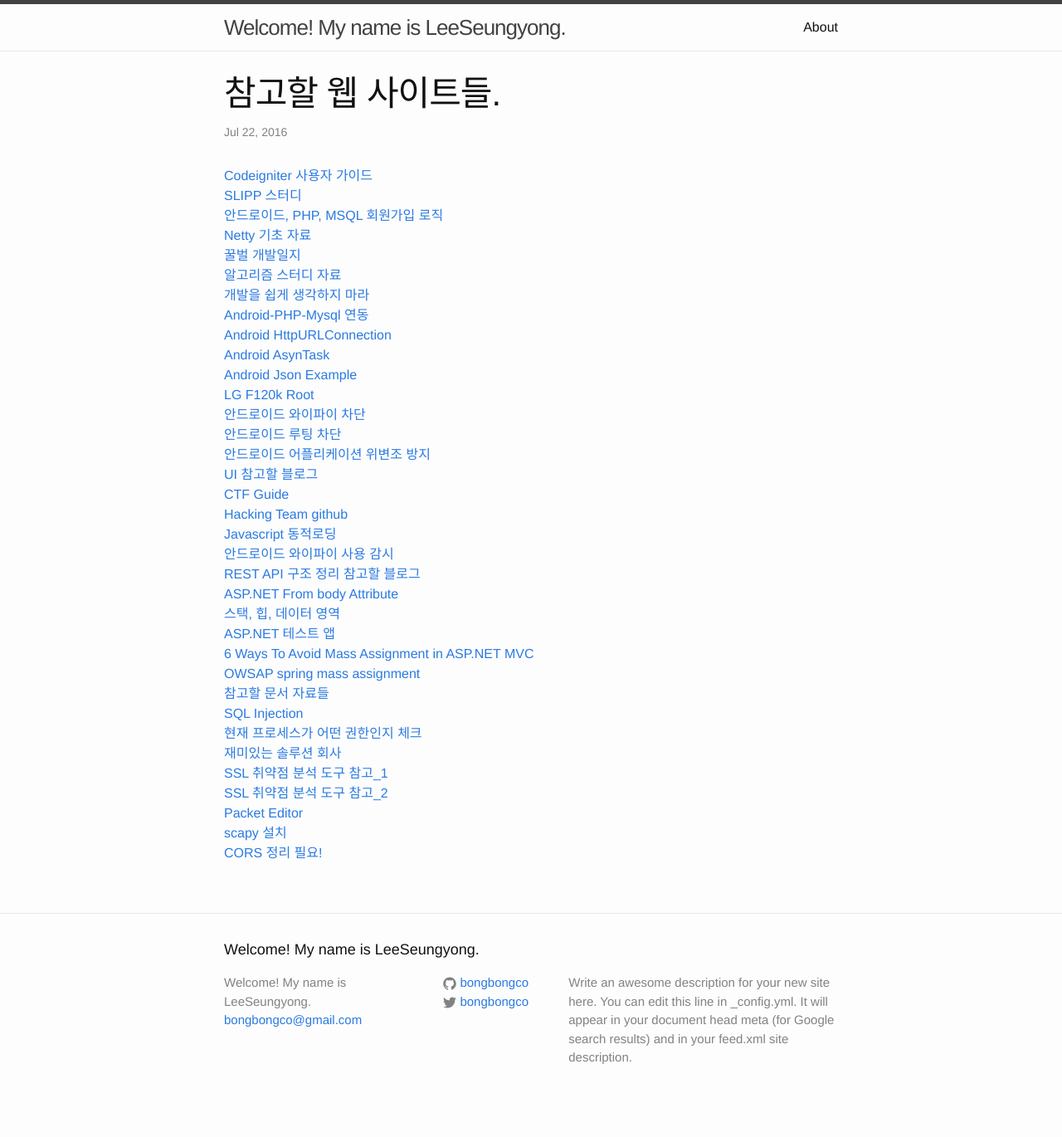
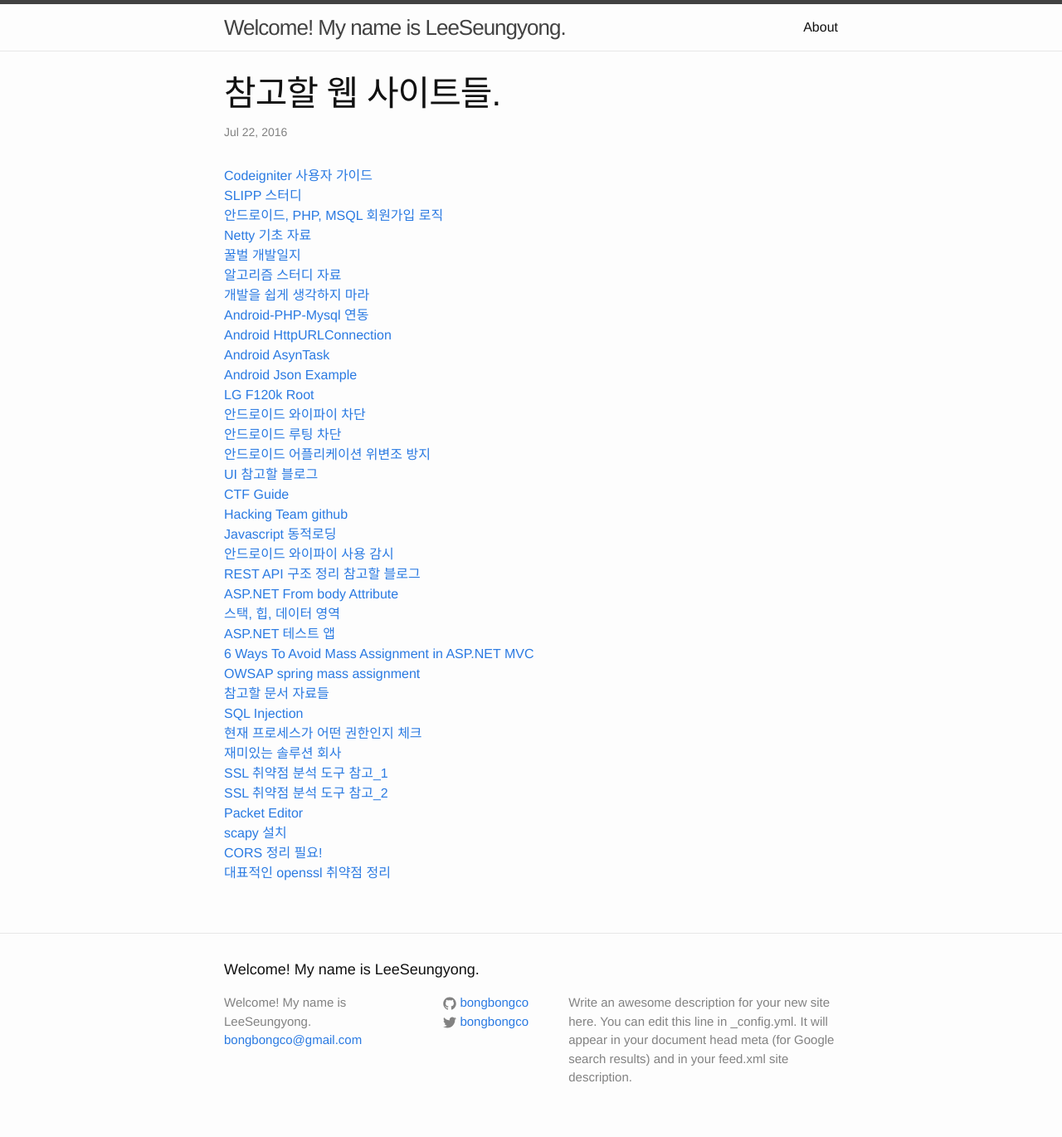
Before and after one commit to LktProgrammer/bongbongco.github.io, a Jekyll site: the page built from _posts/2016-07-22-Website-List.markdown, in a window 1280 px wide. Shown: the whole page at 83% size. Built offline with Jekyll 4.4.1, drawn with Linux system fonts in a browser that asks for light colours; before the commit the page ends 1346 px from its top, so only the background shows below that.

Commit message:
Update 2016-07-22-Website-List.markdown

```diff
--- a/_posts/2016-07-22-Website-List.markdown
+++ b/_posts/2016-07-22-Website-List.markdown
@@ -38,3 +38,4 @@ title: 참고할 웹 사이트들.
 [Packet Editor](http://www.packeteditor.com/?call=72656C65617365)
 [scapy 설치](http://iict-space.heig-vd.ch/ars/2014/12/17/install-and-run-scapy-on-mac-os-x-10-10-yosemite/)
 [CORS 정리 필요!](https://scarfunk.github.io/2016/08/06/CORS/)
+[대표적인 openssl 취약점 정리](http://coffeenix.net/bbs/viewtopic.php?p=10318)
```
